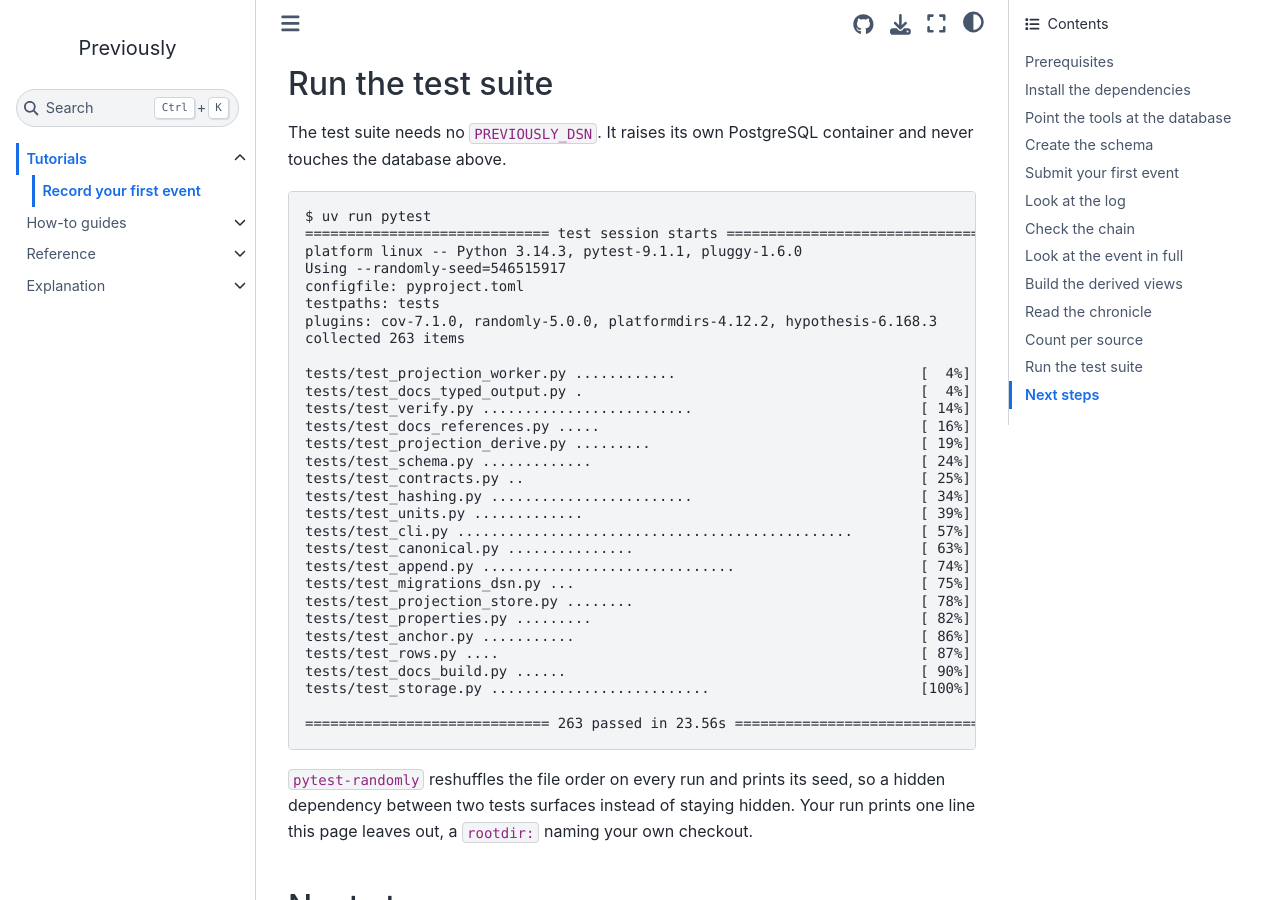
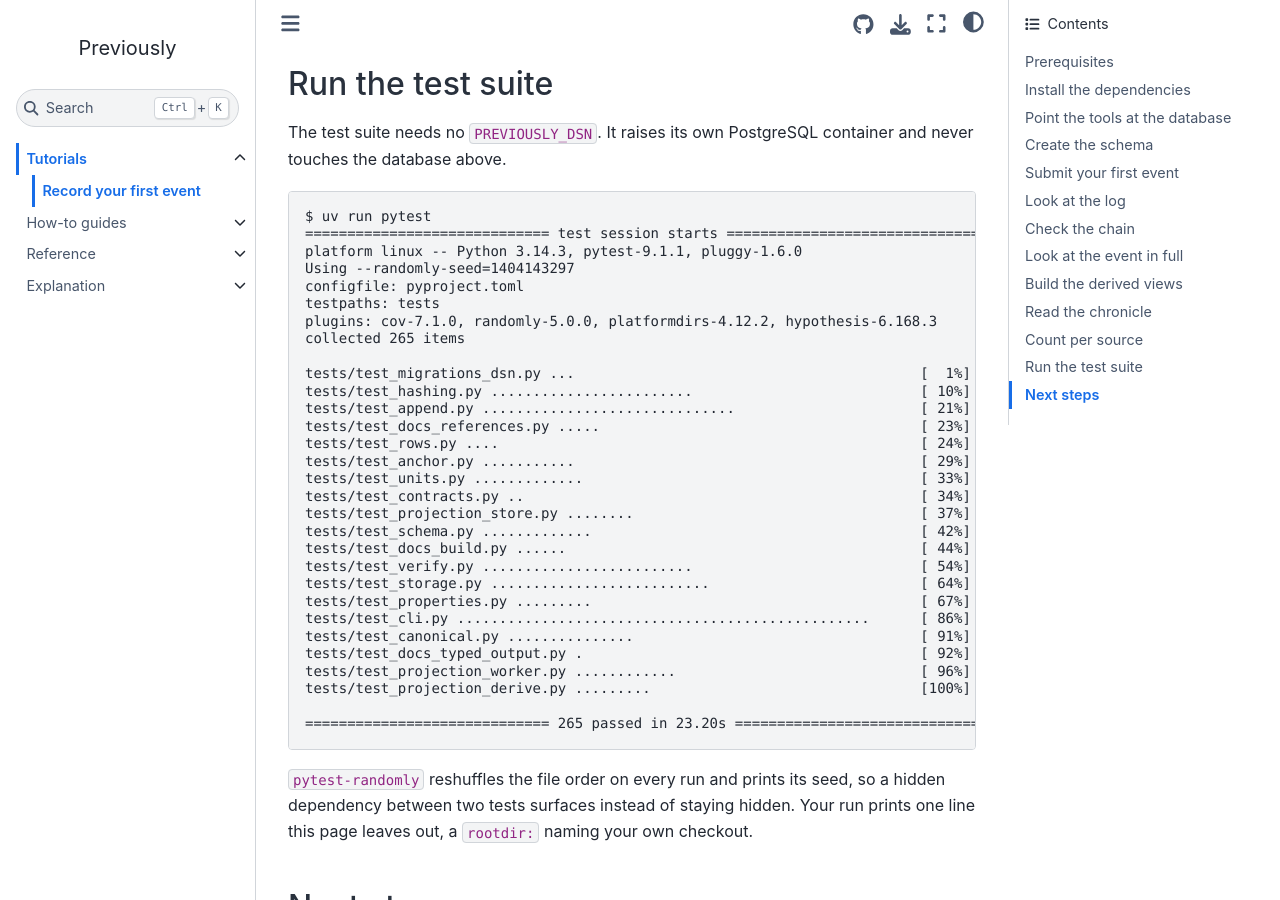
Before and after one commit to jensens/previously, a Sphinx documentation site: the page built from docs/tutorials/record-your-first-event.md, in a window 1280 px wide and 900 px high, scrolled down 4060 px. Built offline with Sphinx 7.4.7 and the Sphinx Book theme 1.1.4, drawn with Linux system fonts in a browser that asks for light colours.

````diff
--- a/docs/tutorials/record-your-first-event.md
+++ b/docs/tutorials/record-your-first-event.md
@@ -174,33 +174,33 @@ It raises its own PostgreSQL container and never touches the database above.
 $ uv run pytest
 ============================= test session starts ==============================
 platform linux -- Python 3.14.3, pytest-9.1.1, pluggy-1.6.0
-Using --randomly-seed=546515917
+Using --randomly-seed=1404143297
 configfile: pyproject.toml
 testpaths: tests
 plugins: cov-7.1.0, randomly-5.0.0, platformdirs-4.12.2, hypothesis-6.168.3
-collected 263 items
+collected 265 items
 
-tests/test_projection_worker.py ............                             [  4%]
-tests/test_docs_typed_output.py .                                        [  4%]
-tests/test_verify.py .........................                           [ 14%]
-tests/test_docs_references.py .....                                      [ 16%]
-tests/test_projection_derive.py .........                                [ 19%]
-tests/test_schema.py .............                                       [ 24%]
-tests/test_contracts.py ..                                               [ 25%]
-tests/test_hashing.py ........................                           [ 34%]
-tests/test_units.py .............                                        [ 39%]
-tests/test_cli.py ...............................................        [ 57%]
-tests/test_canonical.py ...............                                  [ 63%]
-tests/test_append.py ..............................                      [ 74%]
-tests/test_migrations_dsn.py ...                                         [ 75%]
-tests/test_projection_store.py ........                                  [ 78%]
-tests/test_properties.py .........                                       [ 82%]
-tests/test_anchor.py ...........                                         [ 86%]
-tests/test_rows.py ....                                                  [ 87%]
-tests/test_docs_build.py ......                                          [ 90%]
-tests/test_storage.py ..........................                         [100%]
+tests/test_migrations_dsn.py ...                                         [  1%]
+tests/test_hashing.py ........................                           [ 10%]
+tests/test_append.py ..............................                      [ 21%]
+tests/test_docs_references.py .....                                      [ 23%]
+tests/test_rows.py ....                                                  [ 24%]
+tests/test_anchor.py ...........                                         [ 29%]
+tests/test_units.py .............                                        [ 33%]
+tests/test_contracts.py ..                                               [ 34%]
+tests/test_projection_store.py ........                                  [ 37%]
+tests/test_schema.py .............                                       [ 42%]
+tests/test_docs_build.py ......                                          [ 44%]
+tests/test_verify.py .........................                           [ 54%]
+tests/test_storage.py ..........................                         [ 64%]
+tests/test_properties.py .........                                       [ 67%]
+tests/test_cli.py .................................................      [ 86%]
+tests/test_canonical.py ...............                                  [ 91%]
+tests/test_docs_typed_output.py .                                        [ 92%]
+tests/test_projection_worker.py ............                             [ 96%]
+tests/test_projection_derive.py .........                                [100%]
 
-============================= 263 passed in 23.56s =============================
+============================= 265 passed in 23.20s =============================
 ```
 
 `pytest-randomly` reshuffles the file order on every run and prints its seed, so a hidden dependency between two tests surfaces instead of staying hidden.
````
Also changed, not shown: docs/reference/cli.md (+6 -3 lines), 3 other files.
